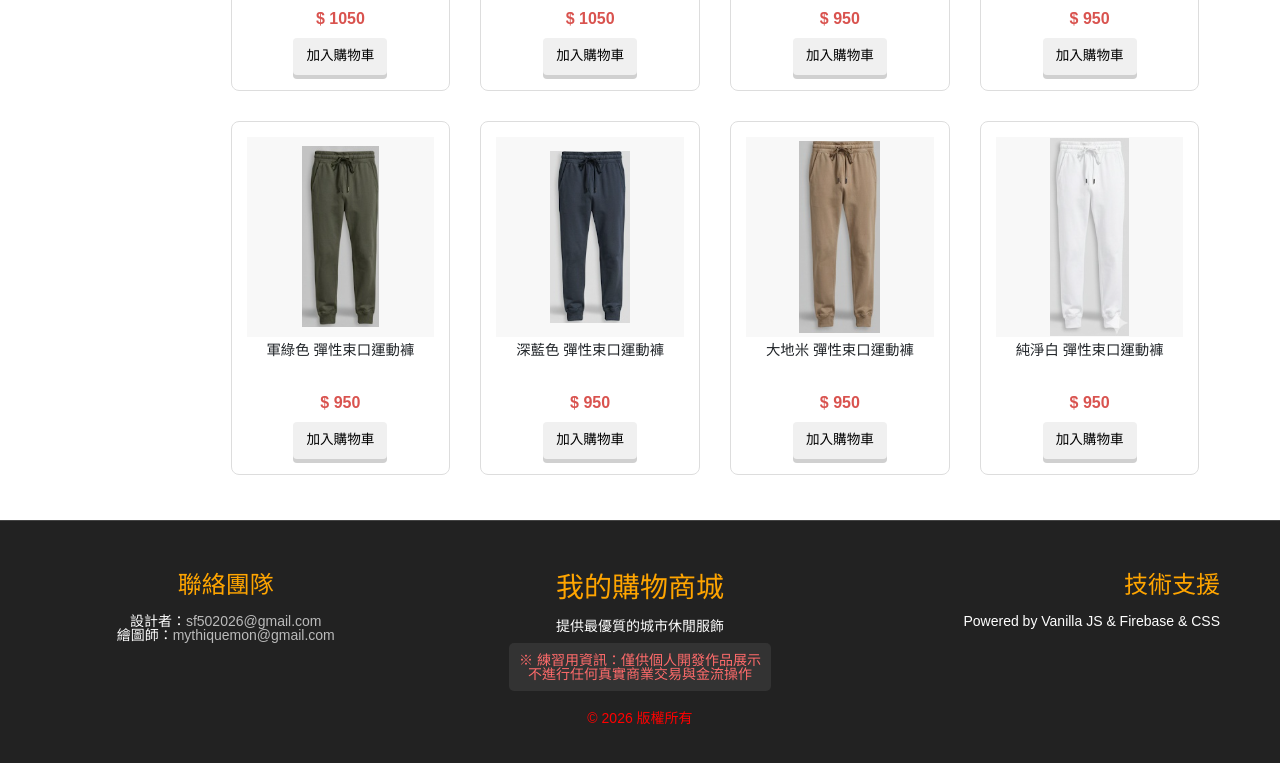
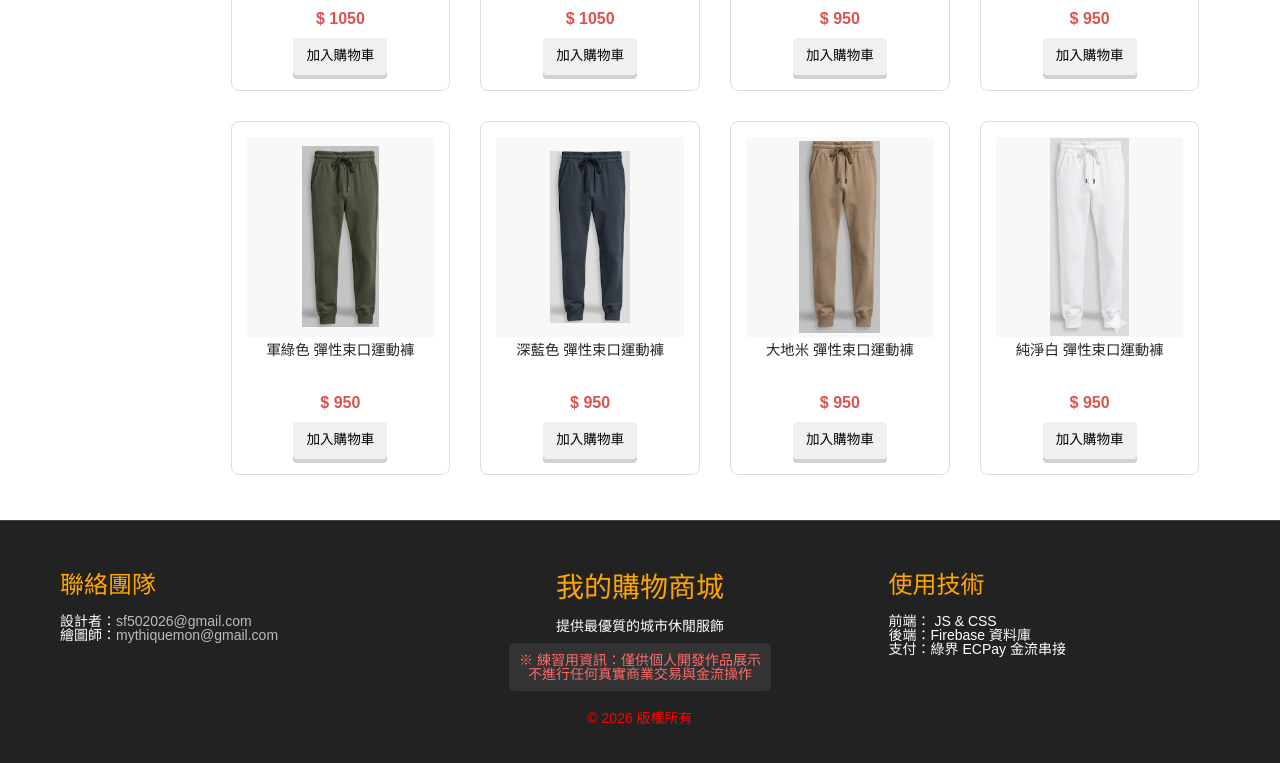
Before and after one commit to pnnnnnnnnn/HTML-Project, a website built with Vite: page index.html in a window 1280 px wide. Shown: the part 5505-6268 px from the top of the page. Built offline with nearby package versions, Linux system fonts and the light colour scheme; a script that the page names is missing; files whose address does not match are found by name.

Commit message:
功能都已完成

```diff
--- a/index.html
+++ b/index.html
@@ -30,7 +30,8 @@
         <div class="user-controls">
             <div class="auth-buttons">
                 <a href="#" class="login-register-btn" onclick="openAuthModal()">登入/註冊</a>
-                <a href="#" id="historyBtn" onclick="showOrderHistory(); return false;" style="display:none ;color: red; margin-left: 10px;">購買紀錄</a>
+                <a href="#" id="historyBtn" onclick="showOrderHistory(); return false;"
+                    style="display:none ;color: red; margin-left: 10px;">購買紀錄</a>
                 <a href="#" id="logoutBtn" onclick="handleLogout()"
                     style="display: none; color: gray; margin-left: 10px;">登出</a>
             </div>
@@ -83,8 +84,12 @@
             </div>
 
             <div class="footer-section tech-info">
-                <h4>技術支援</h4>
-                <p>Powered by Vanilla JS & Firebase & CSS</p>
+                <h4>使用技術</h4>
+                <p>
+                    前端： JS & CSS<br>
+                    後端：Firebase 資料庫<br>
+                    支付：綠界 ECPay 金流串接
+                </p>
             </div>
         </div>
     </footer>
@@ -101,8 +106,7 @@
 
             <hr>
             <button onclick="closeCart()">關閉</button>
-            <button onclick="checkout()"
-                style="cursor: pointer;">
+            <button onclick="checkout()" style="cursor: pointer;">
                 前往結帳
             </button>
         </div>
--- a/style.css
+++ b/style.css
@@ -376,6 +376,10 @@ footer p {
     margin-bottom: 30px;
 }
 
+.contact-info{
+    text-align: left;
+}
+
 /* 中間欄位文字居中 */
 .brand-info {
     text-align: center;
@@ -385,7 +389,7 @@ footer p {
 
 /* 右側欄位文字靠右 */
 .tech-info {
-    text-align: right;
+    text-align: left;
 }
 
 /* 標題樣式 */
```
